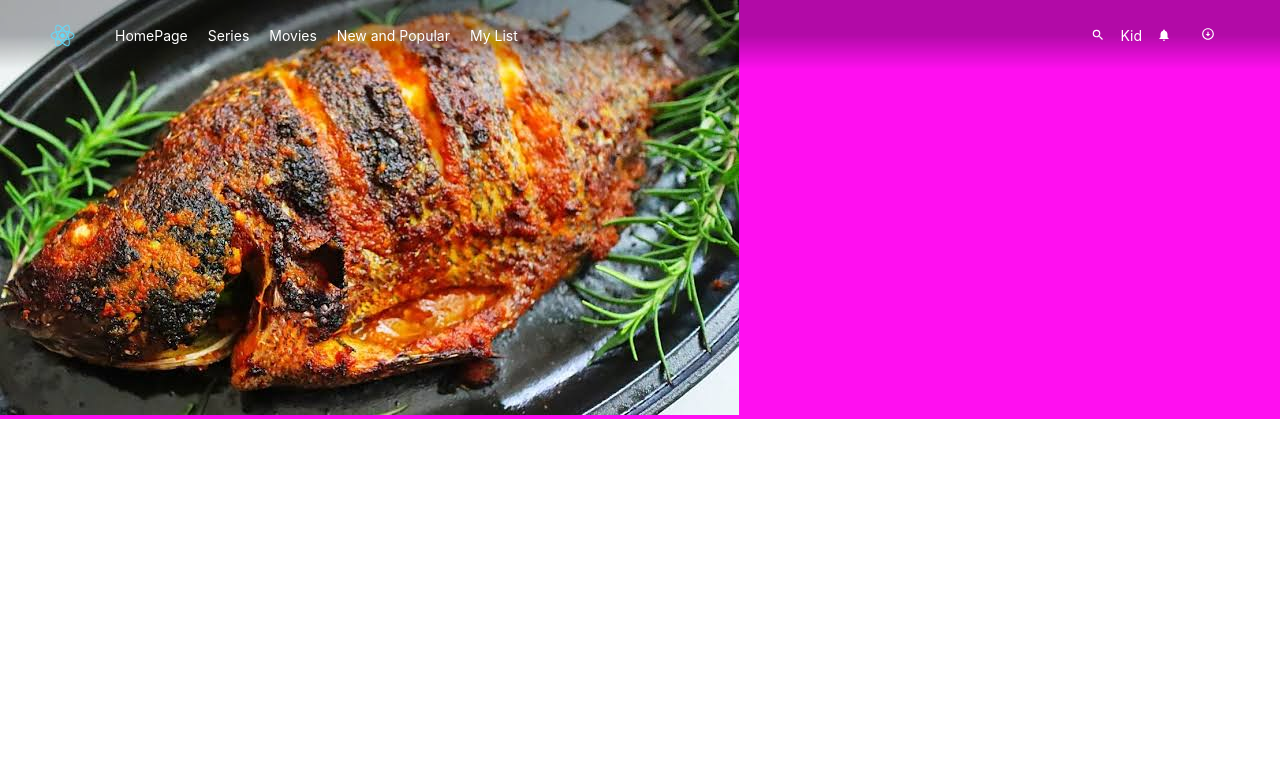
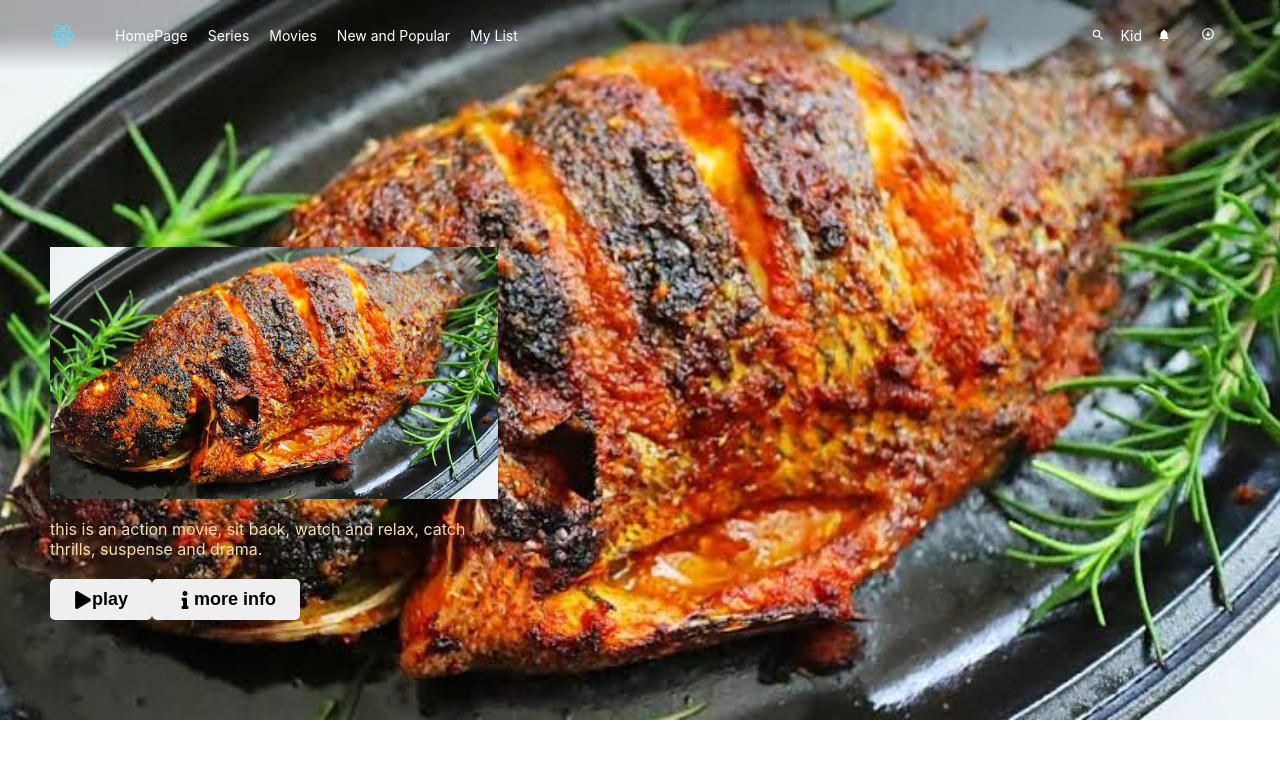
Before and after one commit to MiltonBlack/Video-Player, a React (Create React App) app: page / in a window 1280 px wide. Shown: the top 758 px of the page. Built offline with nearby package versions, Linux system fonts and the light colour scheme.

Commit message:
created featured component

```diff
--- a/src/components/Featured/Featured.css
+++ b/src/components/Featured/Featured.css
@@ -0,0 +1,39 @@
+.featured {
+    height: 90vh;
+    position: relative;
+}
+
+.featured img {
+    width: 100%;
+    height: 100%;
+    object-fit: cover;
+}
+
+.featured .info {
+    width: 35%;
+    position: absolute;
+    left: 50px;
+    bottom: 100px;
+    color: wheat;
+    display: flex;
+    flex-direction: column;
+}
+
+.featured .info .desc {
+    margin: 20px 0;
+}
+
+.featured .info .buttons {
+    display: flex;
+}
+
+.featured .info .buttons button {
+    padding: 10px 24px;
+    border: none;
+    border-radius: 5px;
+    display: flex;
+    align-items: center;
+    justify-content: center;
+    font-size: 18px;
+    font-weight: bolder;
+}
--- a/src/components/Featured/Featured.jsx
+++ b/src/components/Featured/Featured.jsx
@@ -1,11 +1,26 @@
 import React from 'react'
 import './Featured.css'
-
+import { FaPlay, FaInfo } from 'react-icons/fa'
 const Featured = () => {
   return (
     <div className='featured'>
         <img src='./img.jpeg' alt=''/>
-        <div className='info'></div>
+        <div className='info'>
+            <img src='./img.jpeg' alt=''/>
+            <span className='desc'>
+                this is an action movie, sit back, watch and relax, catch thrills, suspense and drama.
+            </span>
+            <div className='buttons'>
+                <button className='play'>
+                    <FaPlay/>
+                    <span>play</span>
+                </button>
+                <button className='more'>
+                    <FaInfo/>
+                    <span>more info</span>
+                </button>
+            </div>
+        </div>
     </div>
   )
 }
```
